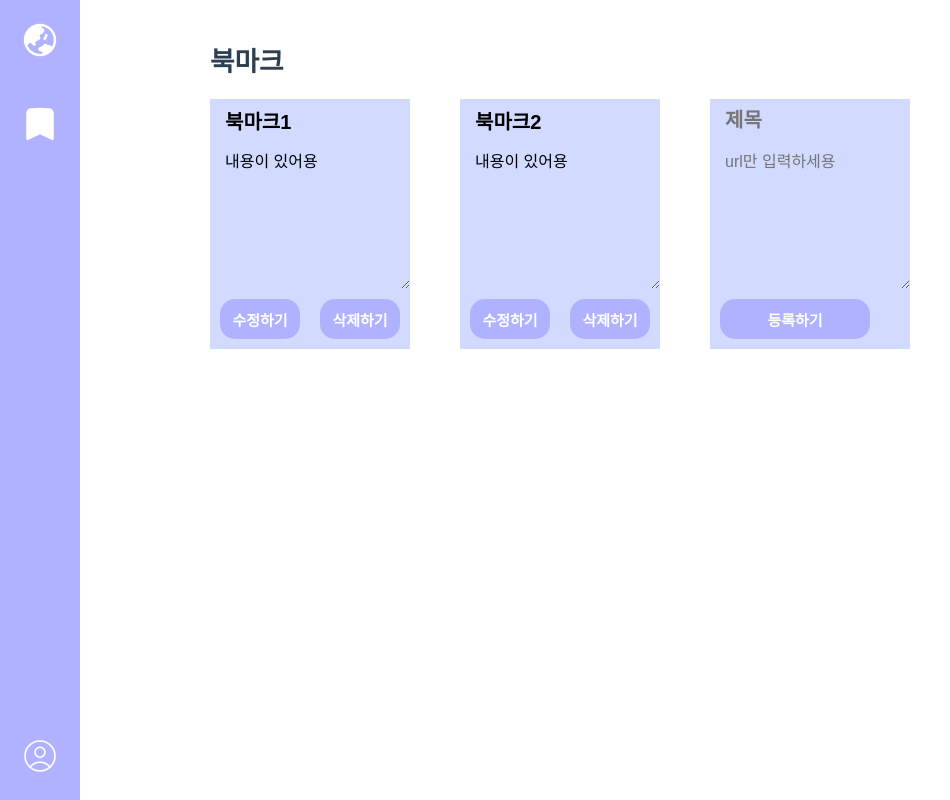
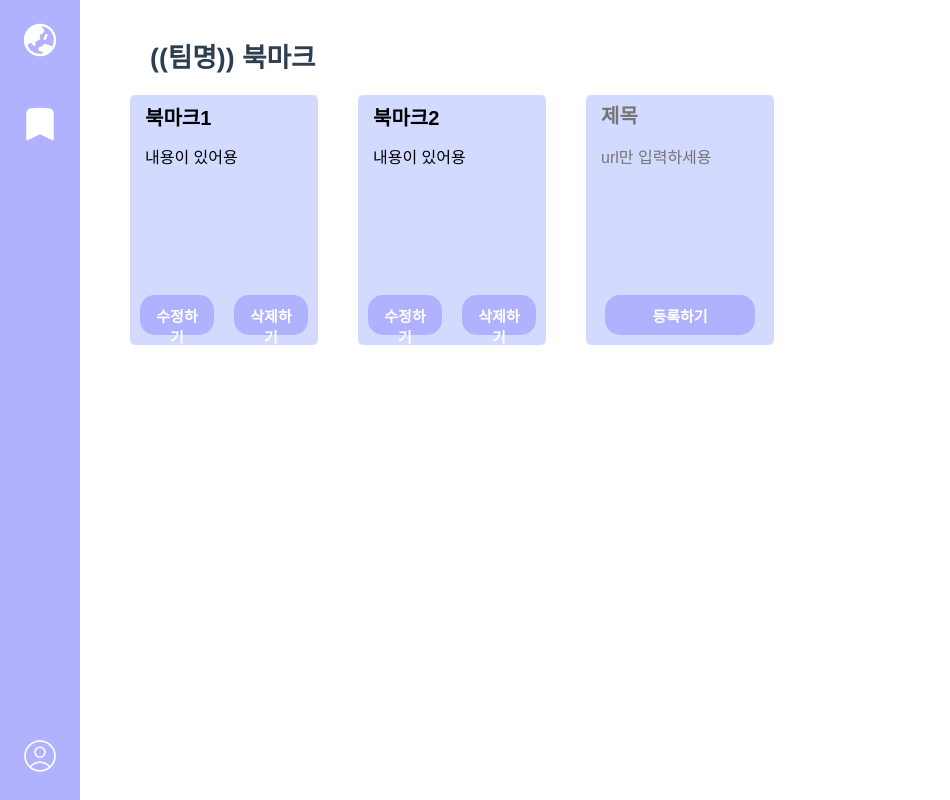
Before and after one commit to springvuet-front/frontend, a Vue app: page /bookmark in a window 1280 px wide. Shown: the whole page, without its empty margins (0-950 px from the left). Built offline with nearby package versions, Linux system fonts and the light colour scheme.

Commit message:
Add Bookmark style

```diff
--- a/src/views/BookmarkView.vue
+++ b/src/views/BookmarkView.vue
@@ -1,7 +1,7 @@
 <template>
   <LeftMenu />
   <div class="container">
-    <div class="bookMarkPageTitle">북마크</div>
+    <div class="bookMarkPageTitle"> ((팀명)) 북마크</div>
     <div class="bookMarkContent">
       <div class="singleBookMark" v-for="(item, index) in bookMarkList" :key="index">
         <input type="text" class="bookMark title" placeholder="제목" v-model="item.bookMarkTitle"/>
@@ -11,40 +11,56 @@
           <ButtonComponent parameter="bookmark" msg="삭제하기" @click="deleteBookMark(index)"/>
         </div>
       </div>
-      <div class="singleBookMark">
+      <div class="createBookMark">
         <input type="text" class="bookMark title" placeholder="제목" v-model="inputTitle"/>
         <textarea class="bookMark textArea" placeholder="url만 입력하세용" v-model="inputContent"></textArea>
-        <ButtonComponent parameter="bookmark" msg="등록하기" @click="addBookMark"/>
+          <div class="buttonArea">
+            <ButtonComponent parameter="bookmark" msg="등록하기" @click="addBookMark"/>
+          </div>
       </div>
     </div>
   </div>
 </template>
 
-<style>
+<style scoped>
 .container{
-  padding: 20px 90px;
+  padding: 2vh 0px 2vh 90px;
 }
+
 .bookMarkPageTitle{
   padding-top: 20px;
   font-size: 20pt;
   font-weight: 900;
-  padding-left: 120px;
+  padding-left: 60px;
 }
 
 .bookMarkContent{
-  display: grid;
-  grid-template-columns: 1fr 1fr 1fr 1fr;
-  padding-left: 100px;
+  display: flex;
+  flex-wrap: wrap;
+  padding: 0px 30px 30px 20px;
 }
 
 .singleBookMark {
+  margin: 20px;
+  height: 250px;
+  background-color: #D2DAFF;
+  display: flex;
+  flex-direction: column;
+  width: calc(20% - 40px);
+  border-radius: 5px;
+}
+
+.createBookMark{
   margin: 20px;
   width: 200px;
   height: 250px;
   background-color: #D2DAFF;
   display: flex;
   flex-direction: column;
+  border-radius: 5px;
+  width: calc(20% - 40px);
 }
+
 .bookMark.title{
   padding-top: 10px;
   padding-left: 15px;
@@ -66,12 +82,14 @@ hr{
   font-size: 12pt;
   font-family: sans-serif;
   overflow-y: auto;
+  resize: none;
 }
 .bookMark.textArea:focus{
   outline: 0;
 }
 .buttonArea {
   display: flex;
+  justify-content: center;
   flex-direction: row;
 }
 </style>
@@ -109,6 +127,10 @@ export default {
         this.inputTitle = '';
         this.inputContent = '';
       }
+
+      else{
+        alert('제목과 내용을 입력하세요!')
+      }
     },
     changeBookMark(event){
       var clickElement = event.target;
```
